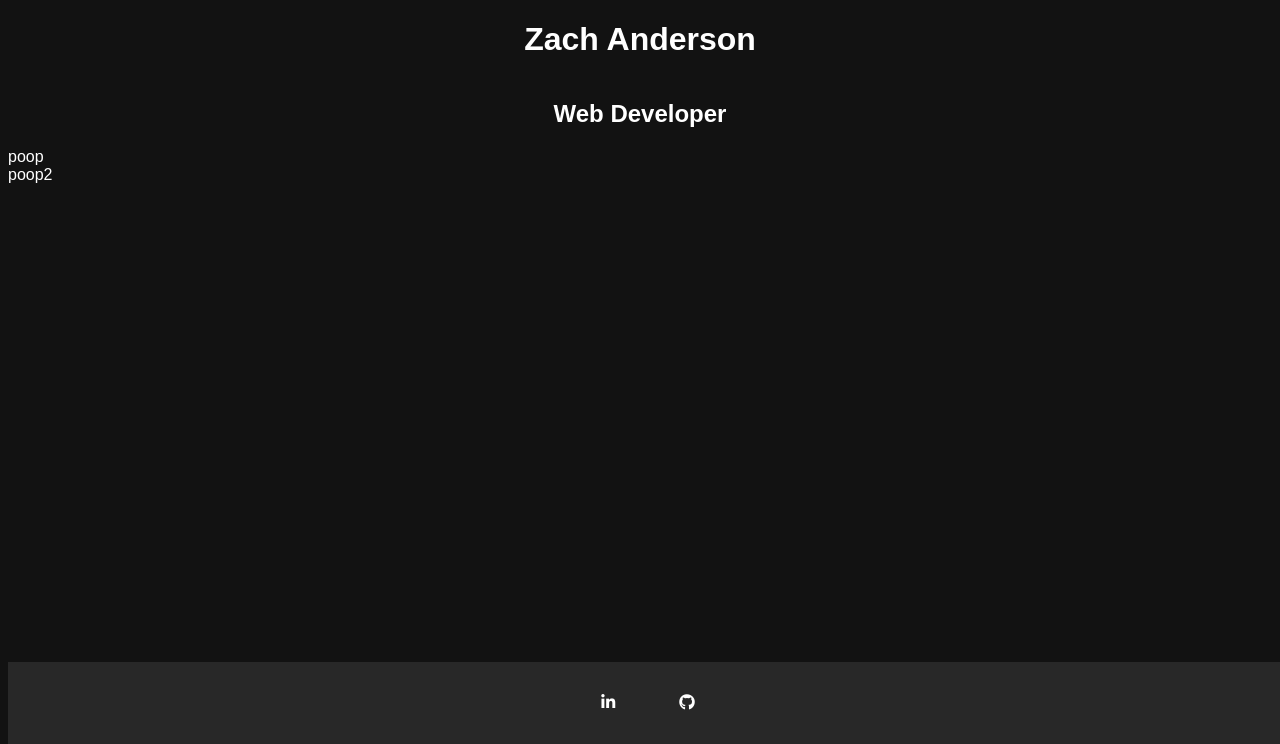
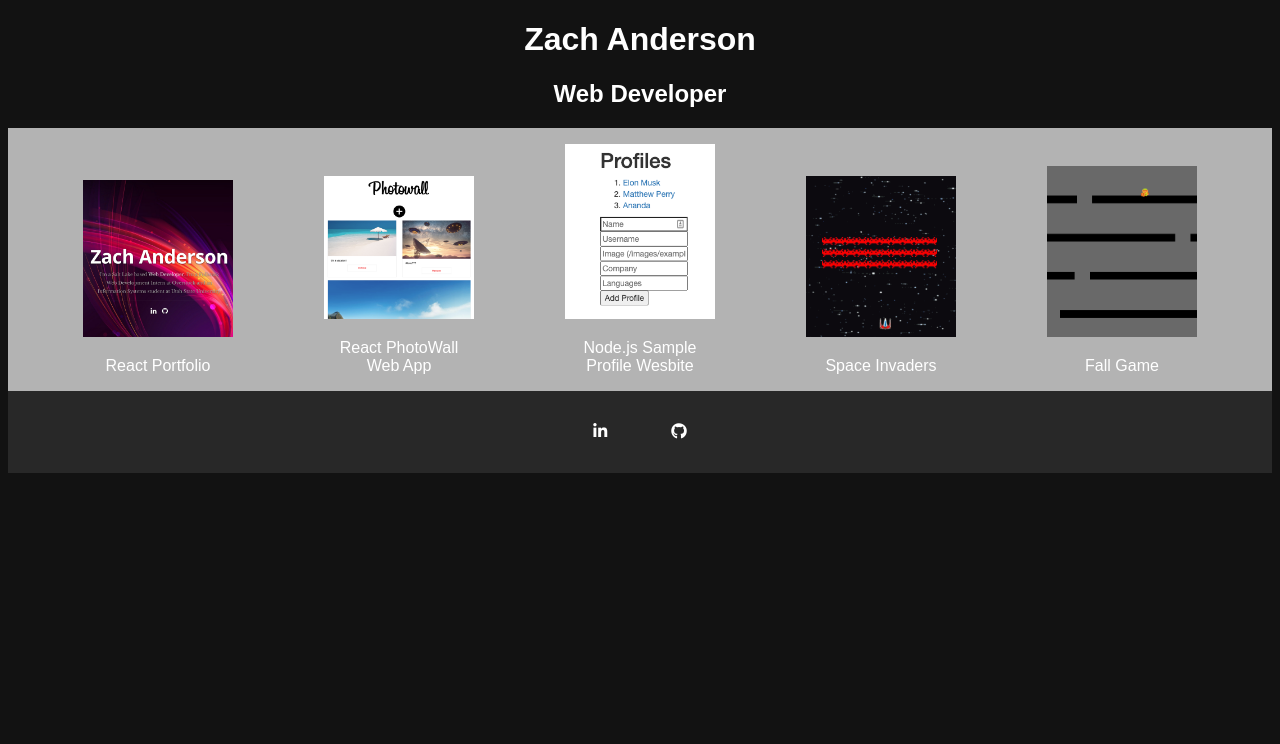
Before and after one commit to zmoney20/flask-portfolio, a Flask app: page / in a window 1280 px wide. Shown: the part 56-800 px from the top of the page. Run offline with Flask 2, Linux system fonts and the light colour scheme; some libraries are stand-ins or nearby versions.

Commit message:
added additional data

```diff
--- a/freeze.py
+++ b/freeze.py
@@ -1,5 +1,6 @@
 from flask_frozen import Freezer
 from app import app
+
 freezer = Freezer(app)
 
 if __name__ == '__main__':
--- a/static/css/home.css
+++ b/static/css/home.css
@@ -1,6 +1,33 @@
 .top_container {
-    display: flex;
-    flex-direction: column;
-    align-items: center;
+    text-align: center;
     width: auto;
 }
+
+img {
+    max-width: 150px;
+}
+img:hover {
+    filter: brightness(20%);
+}
+
+.project_container {
+    background-color: #b3b3b3;
+    display: flex;
+    flex-wrap: wrap;
+    justify-content: space-evenly;
+    align-items: flex-end;
+}
+.project_container .row {
+    flex-direction: row;
+}
+
+.project_container .column {
+    flex-direction: column;
+}
+
+.project_container .row .column {
+    margin: 1em;
+    max-width: 150px;
+    text-align: center;
+
+}
--- a/static/css/template.css
+++ b/static/css/template.css
@@ -34,8 +34,6 @@ body {
 
 footer {
 	background-color: #282828;
-	position: absolute;
-	bottom: 0;
 	width: 100%;
 	display: flex;
 	justify-content: center;
--- a/static/data.py
+++ b/static/data.py
@@ -1,8 +1,32 @@
 project_data = [
     {
-        'title': 'poop',
+    "title": "React Portfolio",
+    "image": "react-portfolio.png",
+    "description": "Web Portfolio made with React",
+    "url": "zach-anderson-react.netlify.app"
     },
     {
-        'title': 'poop2'
+    "title": "React PhotoWall Web App",
+    "image": "photowall.png",
+    "description": "Photowall Web app using React and Redux",
+    "url": "https://github.com/zmoney20/photowall"
+    },
+    {
+    "title": "Node.js Sample Profile Wesbite",
+    "image": "nodejsproject.png",
+    "description": "Sample profile website made with Node.js",
+    "url": "https://github.com/zmoney20/sample-project"
+    },
+    {
+    "title": "Space Invaders",
+    "image": "space-invaders.png",
+    "description": "Pew pew the alien invaders!",
+    "url": "https://github.com/zmoney20/space-invaders"
+    },
+    {
+    "title": "Fall Game",
+    "image": "fall-game.png",
+    "description": "Play as an 8-bit character sliding and falling into the abyss.",
+    "url": "https://github.com/zmoney20/Fall_game"
     }
 ]
--- a/templates/home.html
+++ b/templates/home.html
@@ -17,10 +17,20 @@
 		</div>
 
 		<!-- loop through project_data -->
-		{%for i in range(0, len)%}
-		<div>{{ project_data[i]['title'] }}</div>
-		{%endfor%}
-
+		<div class="project_container">
+			{%for i in range(0, len)%}
+			<div class="row">
+				<div class="column">
+					<a href="{{ project_data[i]['url'] }}" src="{{ project_data[i]['description'] }}"
+						><img
+							src="{{ url_for('static', filename='images/' + project_data[i]['image']) }}"
+						/>
+					</a>
+					<p class="project_title">{{ project_data[i]['title'] }}</p>
+				</div>
+			</div>
+			{%endfor%}
+		</div>
 		{% endblock %}
 	</body>
 </html>
```
Also changed, not shown: static/images/fall-game.png (added), static/images/nodejsproject.png (added), static/images/photowall.png (added), static/images/react-portfolio.png (added), static/images/snek.png (added), static/images/space-invaders.png (added), 2 other files.
